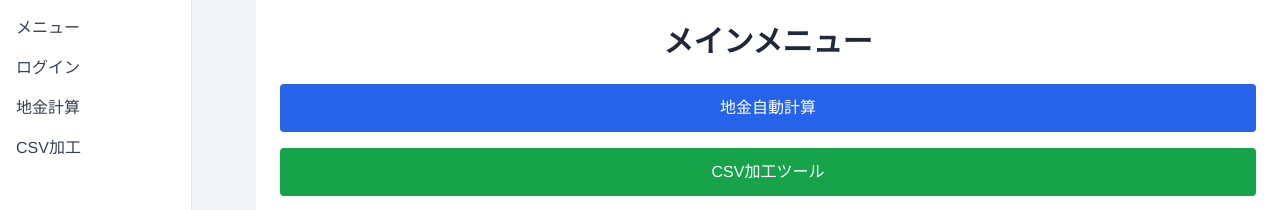
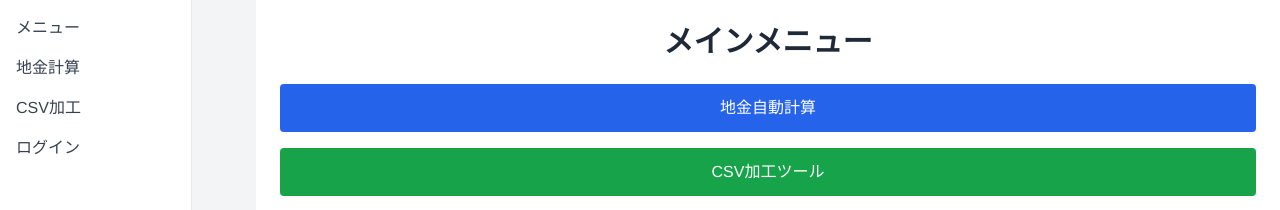
Before and after one commit to tsukasakakuda/mb-jewelry-app, a Vue app in the folder frontend/: page / in a window 1280 px wide. Shown: the top 210 px of the page. Built offline with nearby package versions, Linux system fonts and the light colour scheme.

Commit message:
sidemenu 並び変更

```diff
--- a/frontend/src/components/SidebarMenu.vue
+++ b/frontend/src/components/SidebarMenu.vue
@@ -15,13 +15,13 @@
             <router-link to="/" @click="closeMenu">メニュー</router-link>
           </li>
           <li class="p-4 hover:bg-gray-100">
-            <router-link to="/login" @click="closeMenu">ログイン</router-link>
-          </li>
-          <li class="p-4 hover:bg-gray-100">
             <router-link to="/calculate" @click="closeMenu">地金計算</router-link>
           </li>
           <li class="p-4 hover:bg-gray-100">
             <router-link to="/csv" @click="closeMenu">CSV加工</router-link>
+          </li>
+          <li class="p-4 hover:bg-gray-100">
+            <router-link to="/login" @click="closeMenu">ログイン</router-link>
           </li>
         </ul>
       </div>
@@ -33,13 +33,13 @@
             <router-link to="/" class="text-gray-700 hover:underline">メニュー</router-link>
           </li>
           <li>
-            <router-link to="/login" class="text-gray-700 hover:underline">ログイン</router-link>
-          </li>
-          <li>
             <router-link to="/calculate" class="text-gray-700 hover:underline">地金計算</router-link>
           </li>
           <li>
             <router-link to="/csv" class="text-gray-700 hover:underline">CSV加工</router-link>
+          </li>
+          <li>
+            <router-link to="/login" class="text-gray-700 hover:underline">ログイン</router-link>
           </li>
         </ul>
       </div>
```
